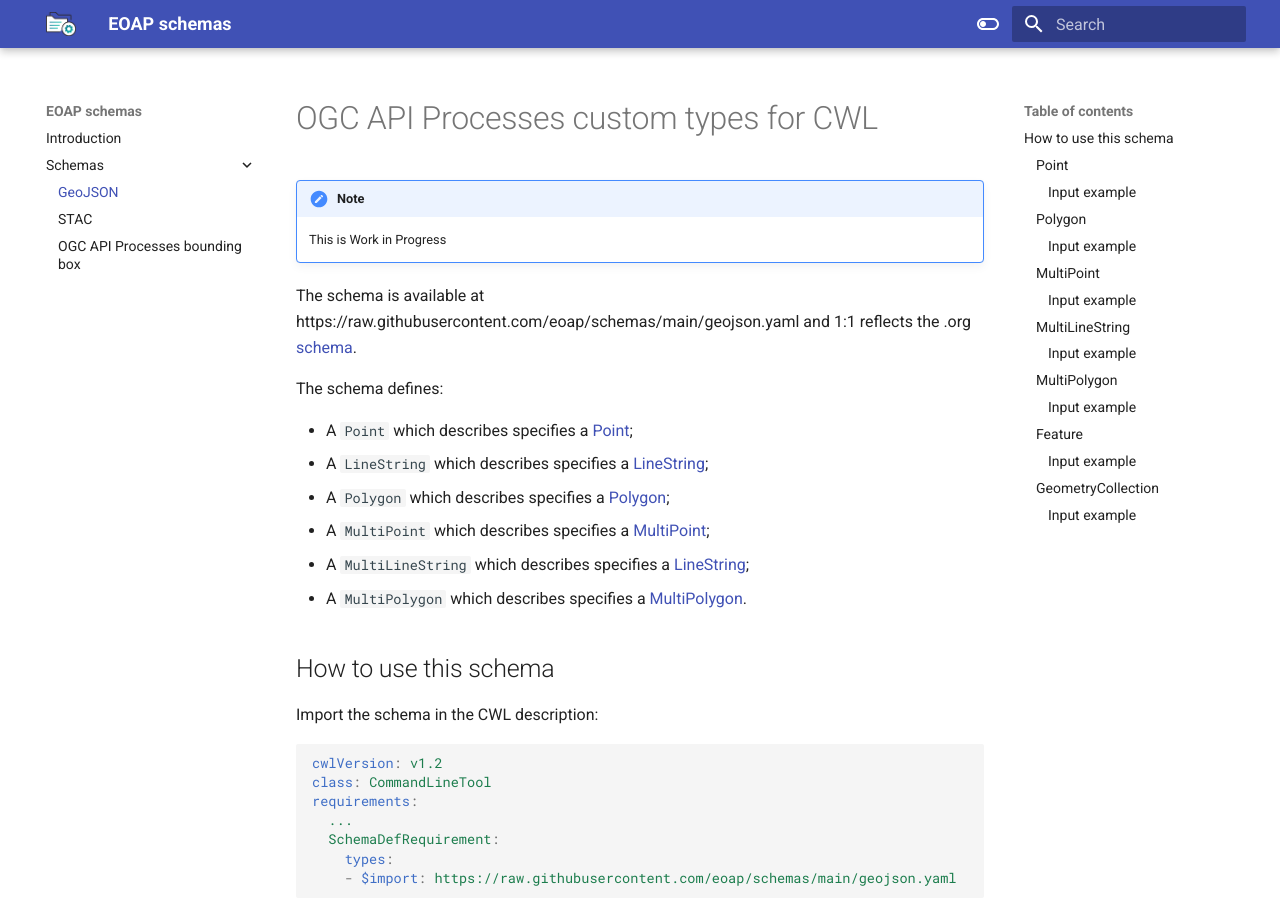
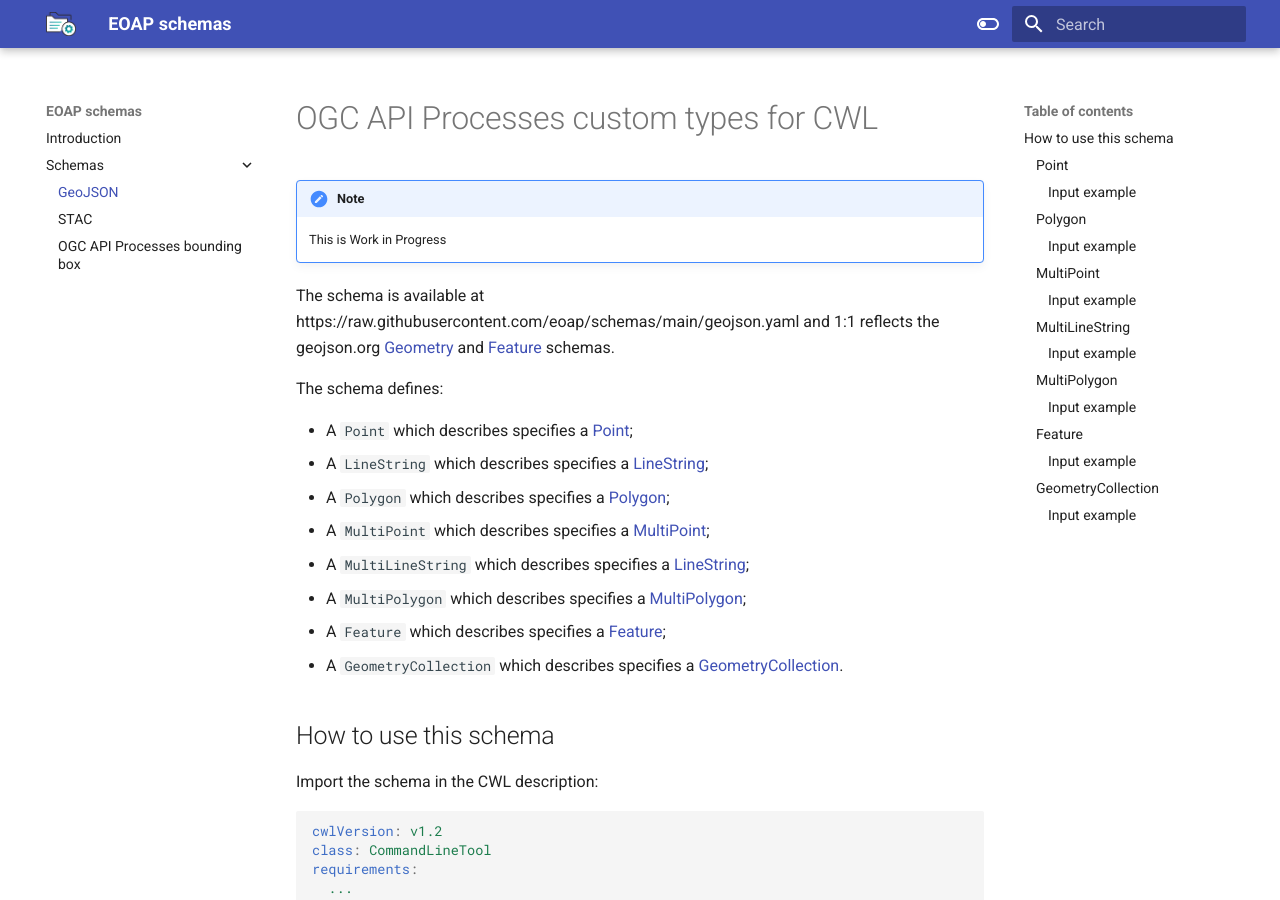
Before and after one commit to eoap/schemas, an MkDocs documentation site: the page built from docs/geojson.md, in a window 1280 px wide and 900 px high. Built offline with MkDocs 1.6.1 and Material for MkDocs 9.7.7, drawn with Linux system fonts in a browser that asks for light colours.

Commit message:
fix: added missing sections

```diff
--- a/docs/geojson.md
+++ b/docs/geojson.md
@@ -4,16 +4,18 @@
 
     This is Work in Progress
 
-The schema is available at https://raw.githubusercontent.com/eoap/schemas/main/geojson.yaml and 1:1 reflects the .org [schema](https://geojson.org/schema/Geometry.json).
+The schema is available at https://raw.githubusercontent.com/eoap/schemas/main/geojson.yaml and 1:1 reflects the geojson.org [Geometry](https://geojson.org/schema/Geometry.json) and [Feature](https://geojson.org/schema/Feature.json) schemas.
 
 The schema defines:
 
-- A `Point` which describes specifies a  [Point](https://tools.ietf.org/html/rfc7946#section-3.1.2);
-- A `LineString` which describes specifies a  [LineString](https://tools.ietf.org/html/rfc7946#section-3.1.4);
-- A `Polygon` which describes specifies a  [Polygon](https://tools.ietf.org/html/rfc7946#section-3.1.6);
-- A `MultiPoint` which describes specifies a  [MultiPoint](https://tools.ietf.org/html/rfc7946#section-3.1.3);
-- A `MultiLineString` which describes specifies a  [LineString](https://tools.ietf.org/html/rfc7946#section-3.1.5);
-- A `MultiPolygon` which describes specifies a  [MultiPolygon](https://tools.ietf.org/html/rfc7946#section-3.1.7).
+- A `Point` which describes specifies a [Point](https://tools.ietf.org/html/rfc7946#section-3.1.2);
+- A `LineString` which describes specifies a [LineString](https://tools.ietf.org/html/rfc7946#section-3.1.4);
+- A `Polygon` which describes specifies a [Polygon](https://tools.ietf.org/html/rfc7946#section-3.1.6);
+- A `MultiPoint` which describes specifies a [MultiPoint](https://tools.ietf.org/html/rfc7946#section-3.1.3);
+- A `MultiLineString` which describes specifies a [LineString](https://tools.ietf.org/html/rfc7946#section-3.1.5);
+- A `MultiPolygon` which describes specifies a [MultiPolygon](https://tools.ietf.org/html/rfc7946#section-3.1.7);
+- A `Feature` which describes specifies a [Feature](https://datatracker.ietf.org/doc/html/rfc7946#section-3.2);
+- A `GeometryCollection` which describes specifies a [GeometryCollection](https://datatracker.ietf.org/doc/html/rfc7946#section-3.1.8).
 
 ## How to use this schema
 
```
